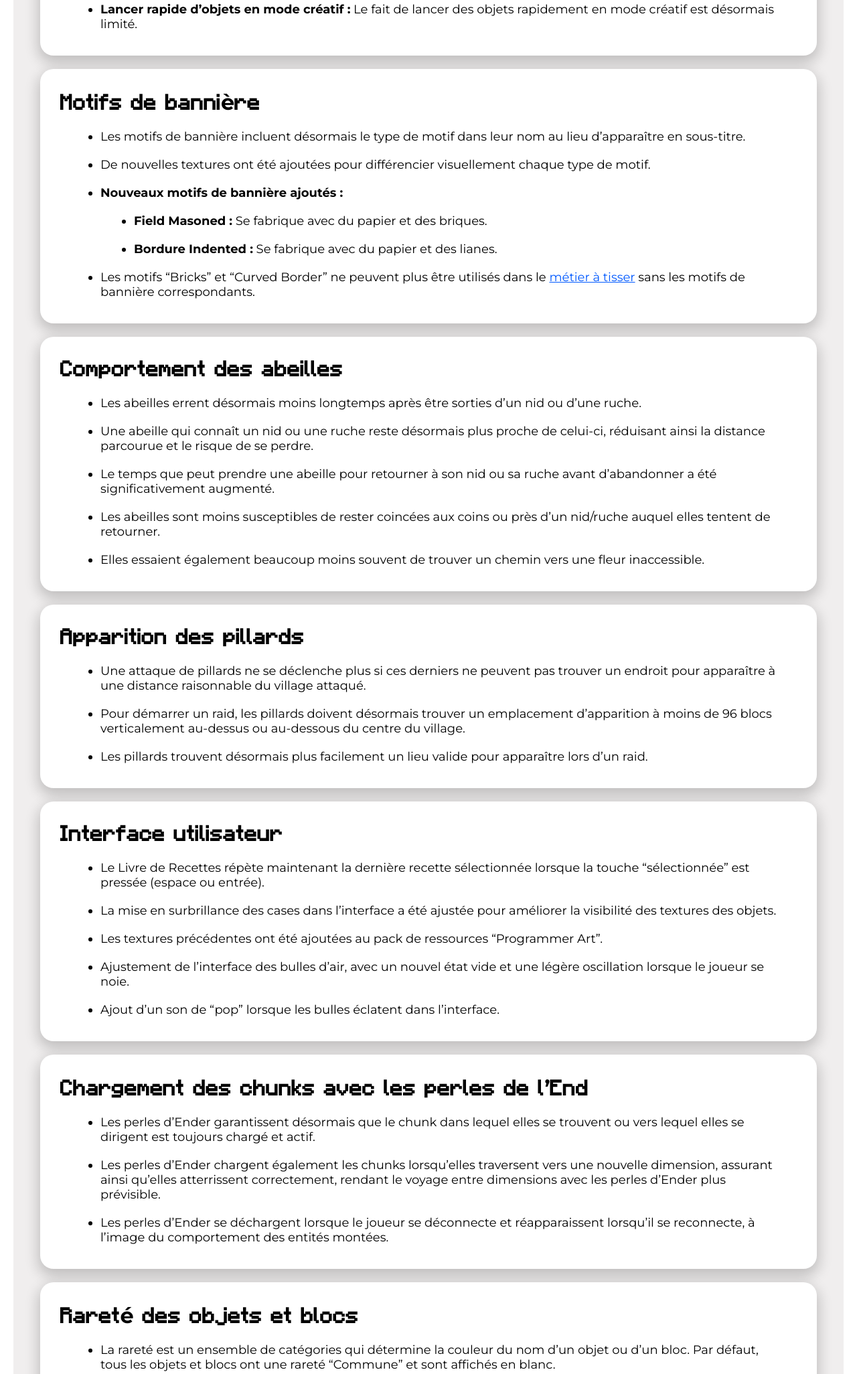
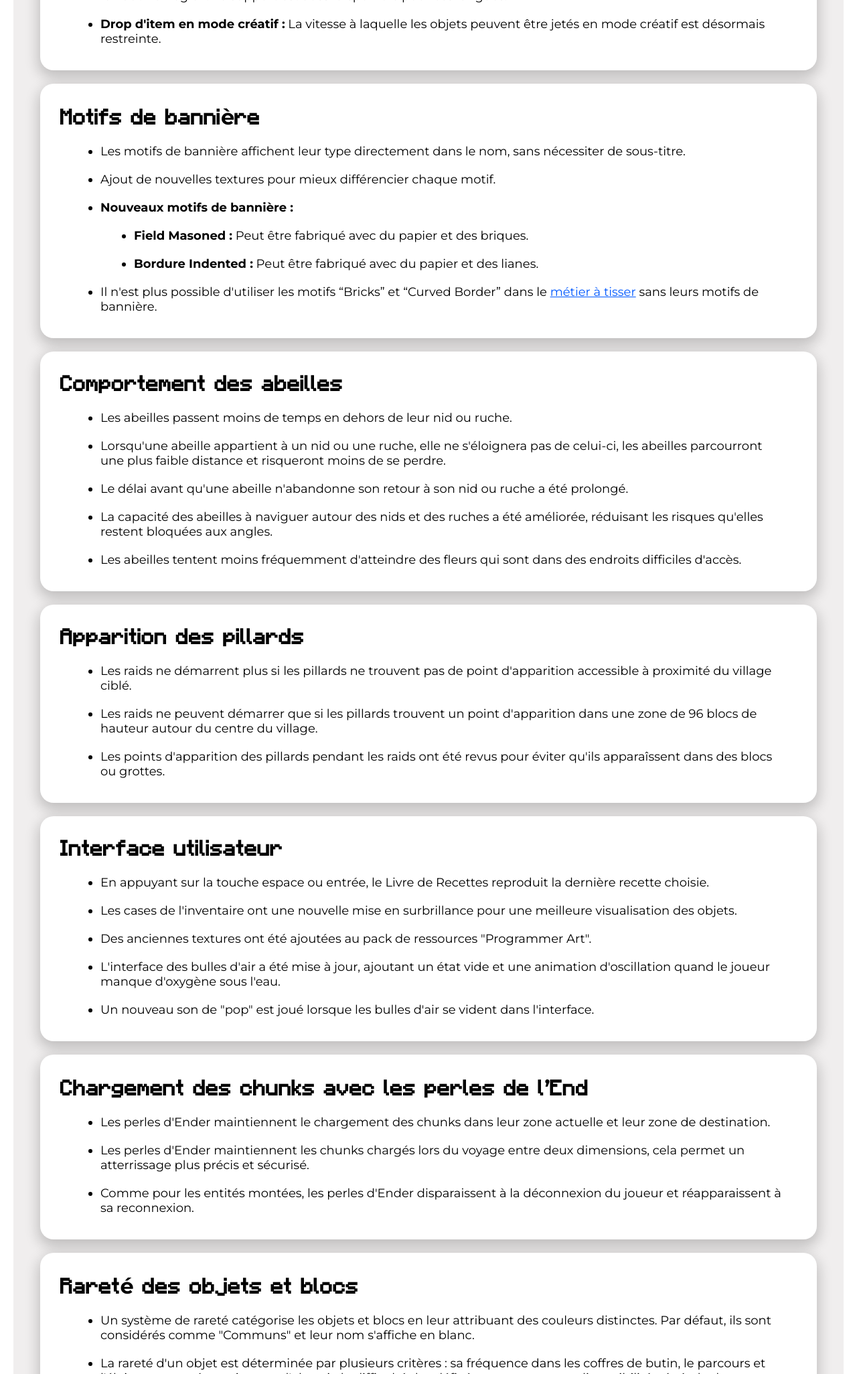
Before and after one commit to AugustinM9/mc_wiki, a plain HTML site: page html/ajouts-modifications.html in a window 1280 px wide. Shown: the part 2387-4439 px from the top of the page at 67% size. Drawn offline with Linux system fonts and the light colour scheme.

Commit message:
17/02/2025 15:12

```diff
--- a/html/ajouts-modifications.html
+++ b/html/ajouts-modifications.html
@@ -86,71 +86,71 @@
             <span class="nav-pages" id="access-et-perfs"></span>
             <h1>Accessibilités et performances</h1>
             <ul>
-                <li class="li"><strong>Nouvelle limite de fréquence d’images :</strong> Lorsque le jeu est minimisé ou lorsque le joueur est inactif, la fréquence d’images est désormais limitée. Une nouvelle option vidéo permet de configurer ce comportement.</li>
-                <li class="li"><strong>Améliorations des performances :</strong> Des optimisations ont été apportées pour améliorer la fluidité du jeu</li>
-                <li class="li"><strong>Nouvelles langues :</strong> Support ajouté pour le tzotzil, le biélorusse (latin) et le haut norvégien.</li>
-                <li class="li"><strong>Lancer rapide d’objets en mode créatif :</strong> Le fait de lancer des objets rapidement en mode créatif est désormais limité.</li>
+                <li class="li"><strong>Limitation des images par seconde</strong> Les FPS (frame per Second ) sont réduits quand le jeu n'est pas en plein écran ou quand le joueur est inactif. Il est possible de gérer ce paramètre dans les options.</li>
+                <li class="li"><strong>Performances :</strong> Cette version été optimisé afin d'améliorer les performances en jeu.</li>
+                <li class="li"><strong>Nouvelles langues :</strong> De nouvelles langues ont été ajoutées au jeu dont le tzotzil, le biélorusse (proche du latin) et le haut norvégien. Le support est aussi disponible pour ces langues.</li>
+                <li class="li"><strong>Drop d'item en mode créatif :</strong> La vitesse à laquelle les objets peuvent être jetés en mode créatif est désormais restreinte.</li>
             </ul>
         </div>
         <div class="boite">
             <span class="nav-pages" id="motifs-de-bannieres"></span>
             <h1>Motifs de bannière</h1>
             <ul>
-                <li class="li">Les motifs de bannière incluent désormais le type de motif dans leur nom au lieu d’apparaître en sous-titre.</li>
-                <li class="li">De nouvelles textures ont été ajoutées pour différencier visuellement chaque type de motif.</li>
-                <li class="li"><strong>Nouveaux motifs de bannière ajoutés :</strong></li>
-                <li class="li2"><strong>Field Masoned :</strong> Se fabrique avec du papier et des briques.</li>
-                <li class="li2"><strong>Bordure Indented :</strong> Se fabrique avec du papier et des lianes.</li>
-                <li class="li">Les motifs “Bricks” et “Curved Border” ne peuvent plus être utilisés dans le <a target="_blank" class="bleu" href="https://minecraft.fr/faq/metier-a-tisser-minecraft-comment-sen-servir-et-en-fabriquer/">métier à tisser</a> sans les motifs de bannière correspondants.</li>
+                <li class="li">Les motifs de bannière affichent leur type directement dans le nom, sans nécessiter de sous-titre.</li>
+                <li class="li">Ajout de nouvelles textures pour mieux différencier chaque motif.</li>
+                <li class="li"><strong>Nouveaux motifs de bannière :</strong></li>
+                <li class="li2"><strong>Field Masoned :</strong> Peut être fabriqué avec du papier et des briques.</li>
+                <li class="li2"><strong>Bordure Indented :</strong> Peut être fabriqué avec du papier et des lianes.</li>
+                <li class="li">Il n'est plus possible d'utiliser les motifs “Bricks” et “Curved Border” dans le <a target="_blank" class="bleu" href="https://minecraft.fr/faq/metier-a-tisser-minecraft-comment-sen-servir-et-en-fabriquer/">métier à tisser</a> sans leurs motifs de bannière.</li>
             </ul>
         </div>
         <div class="boite">
             <span class="nav-pages" id="abeilles"></span>
             <h1>Comportement des abeilles</h1>
             <ul>
-                <li class="li">Les abeilles errent désormais moins longtemps après être sorties d’un nid ou d’une ruche.</li>
-                <li class="li">Une abeille qui connaît un nid ou une ruche reste désormais plus proche de celui-ci, réduisant ainsi la distance parcourue et le risque de se perdre.</li>
-                <li class="li">Le temps que peut prendre une abeille pour retourner à son nid ou sa ruche avant d’abandonner a été significativement augmenté.</li>
-                <li class="li">Les abeilles sont moins susceptibles de rester coincées aux coins ou près d’un nid/ruche auquel elles tentent de retourner.</li>
-                <li class="li">Elles essaient également beaucoup moins souvent de trouver un chemin vers une fleur inaccessible.</li>
+                <li class="li">Les abeilles passent moins de temps en dehors de leur nid ou ruche.</li>
+                <li class="li">Lorsqu'une abeille appartient à un nid ou une ruche, elle ne s'éloignera pas de celui-ci, les abeilles parcourront une plus faible distance et risqueront moins de se perdre.</li>
+                <li class="li">Le délai avant qu'une abeille n'abandonne son retour à son nid ou ruche a été prolongé.</li>
+                <li class="li">La capacité des abeilles à naviguer autour des nids et des ruches a été améliorée, réduisant les risques qu'elles restent bloquées aux angles.</li>
+                <li class="li">Les abeilles tentent moins fréquemment d'atteindre des fleurs qui sont dans des endroits difficiles d'accès.</li>
             </ul>
         </div>
         <div class="boite">
             <span class="nav-pages" id="pillards"></span>
             <h1>Apparition des pillards</h1>
             <ul>
-                <li class="li">Une attaque de pillards ne se déclenche plus si ces derniers ne peuvent pas trouver un endroit pour apparaître à une distance raisonnable du village attaqué.</li>
-                <li class="li">Pour démarrer un raid, les pillards doivent désormais trouver un emplacement d’apparition à moins de 96 blocs verticalement au-dessus ou au-dessous du centre du village.</li>
-                <li class="li">Les pillards trouvent désormais plus facilement un lieu valide pour apparaître lors d’un raid.</li>
+                <li class="li">Les raids ne démarrent plus si les pillards ne trouvent pas de point d'apparition accessible à proximité du village ciblé.</li>
+                <li class="li">Les raids ne peuvent démarrer que si les pillards trouvent un point d'apparition dans une zone de 96 blocs de hauteur autour du centre du village.</li>
+                <li class="li">Les points d'apparition des pillards pendant les raids ont été revus pour éviter qu'ils apparaîssent dans des blocs ou grottes.</li>
             </ul>
         </div>
         <div class="boite">
             <span class="nav-pages" id="interface-utilisateur"></span>
             <h1>Interface utilisateur</h1>
             <ul>
-                <li class="li">Le Livre de Recettes répète maintenant la dernière recette sélectionnée lorsque la touche “sélectionnée” est pressée (espace ou entrée).</li>
-                <li class="li">La mise en surbrillance des cases dans l’interface a été ajustée pour améliorer la visibilité des textures des objets.</li>
-                <li class="li">Les textures précédentes ont été ajoutées au pack de ressources “Programmer Art”.</li>
-                <li class="li">Ajustement de l’interface des bulles d’air, avec un nouvel état vide et une légère oscillation lorsque le joueur se noie.</li>
-                <li class="li">Ajout d’un son de “pop” lorsque les bulles éclatent dans l’interface.</li>
+                <li class="li">En appuyant sur la touche espace ou entrée, le Livre de Recettes reproduit la dernière recette choisie.</li>
+                <li class="li">Les cases de l'inventaire ont une nouvelle mise en surbrillance pour une meilleure visualisation des objets.</li>
+                <li class="li">Des anciennes textures ont été ajoutées au pack de ressources "Programmer Art".</li>
+                <li class="li">L'interface des bulles d'air a été mise à jour, ajoutant un état vide et une animation d'oscillation quand le joueur manque d'oxygène sous l'eau.</li>
+                <li class="li">Un nouveau son de "pop" est joué lorsque les bulles d'air se vident dans l'interface.</li>
             </ul>
         </div>
         <div class="boite">
             <span class="nav-pages" id="chunk-ender-pearl"></span>
             <h1>Chargement des chunks avec les perles de l’End</h1>
             <ul>
-                <li class="li">Les perles d’Ender garantissent désormais que le chunk dans lequel elles se trouvent ou vers lequel elles se dirigent est toujours chargé et actif.</li>
-                <li class="li">Les perles d’Ender chargent également les chunks lorsqu’elles traversent vers une nouvelle dimension, assurant ainsi qu’elles atterrissent correctement, rendant le voyage entre dimensions avec les perles d’Ender plus prévisible.</li>
-                <li class="li">Les perles d’Ender se déchargent lorsque le joueur se déconnecte et réapparaissent lorsqu’il se reconnecte, à l’image du comportement des entités montées.</li>
+                <li class="li">Les perles d'Ender maintiennent le chargement des chunks dans leur zone actuelle et leur zone de destination.</li>
+                <li class="li">Les perles d'Ender maintiennent les chunks chargés lors du voyage entre deux dimensions, cela permet un atterrissage plus précis et sécurisé.</li>
+                <li class="li">Comme pour les entités montées, les perles d'Ender disparaissent à la déconnexion du joueur et réapparaissent à sa reconnexion.</li>
             </ul>
         </div>
         <div class="boite">
             <span class="nav-pages" id="rarete"></span>
             <h1>Rareté des objets et blocs</h1>
             <ul>
-                <li class="li">La rareté est un ensemble de catégories qui détermine la couleur du nom d’un objet ou d’un bloc. Par défaut, tous les objets et blocs ont une rareté “Commune” et sont affichés en blanc.</li>
-                <li class="li">Plusieurs facteurs influencent la rareté : la probabilité de trouver un objet dans une table de butin, la distance à parcourir pour l’obtenir, la difficulté des obstacles à franchir, et la quantité d’objets disponibles dans le monde.</li>
-                <li class="li">Tout objet ou bloc qui peut être fabriqué hérite de la rareté la plus élevée de ses composants. Par exemple, une <a target="_blank" class="bleu" href="https://minecraft.fr/faq/masse-minecraft-tout-savoir-sur-l-arme-lourde/">Masse</a> est de rareté Épique car l’un de ses ingrédients, le “<a target="_blank" class="bleu" href="https://minecraft.fr/faq/noyau-lourd/">Noyau Lourd</a>“, est de rareté Épique.</li>
+                <li class="li">Un système de rareté catégorise les objets et blocs en leur attribuant des couleurs distinctes. Par défaut, ils sont considérés comme "Communs" et leur nom s'affiche en blanc.</li>
+                <li class="li">La rareté d'un objet est déterminée par plusieurs critères : sa fréquence dans les coffres de butin, le parcours et l'éloignement nécessaire pour l'obtenir, la difficulté des défis à surmonter, et sa disponibilité générale dans un monde.</li>
+                <li class="li">Les objets et blocs craftables adoptent la rareté de leur composant le plus rare. Par exemple, la <a target="_blank" class="bleu" href="https://minecraft.fr/faq/masse-minecraft-tout-savoir-sur-l-arme-lourde/">Masse</a> est épique car elle nécessite un "<a target="_blank" class="bleu" href="https://minecraft.fr/faq/noyau-lourd/">Noyau Lourd</a>", de rareté épique, pour sa fabrication.</li>
             </ul>
         </div>
     </main>
--- a/style/style.css
+++ b/style/style.css
@@ -119,7 +119,7 @@ h1 {
 
 
 
-/* Pages en général */
+/* Général */
 
 main {
     padding: 20px;
@@ -232,6 +232,22 @@ a:hover {
     text-align: center;
 }
 
+.mosaique3 {
+    display: grid;
+    grid-template-columns: 33% 33%;
+    margin: 30px;
+}
+
+.mosaique3 img {
+    width: 30%;
+    height: auto;
+    margin: 0 auto;
+}
+
+.mosaique3 p {
+    text-align: center;
+}
+
 .centre {
     text-align: center;
     display: flex;
```
Also changed, not shown: assets/img/creaking-minecraft-animation-attaque.webp (added), assets/img/creaking-minecraft-animation-marche.webp (added), assets/img/creaking-minecraft.png (added).
